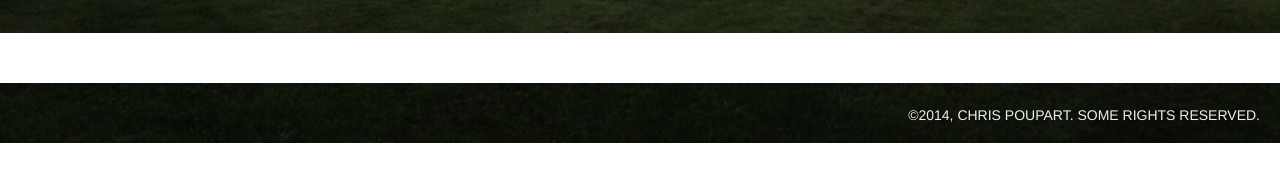
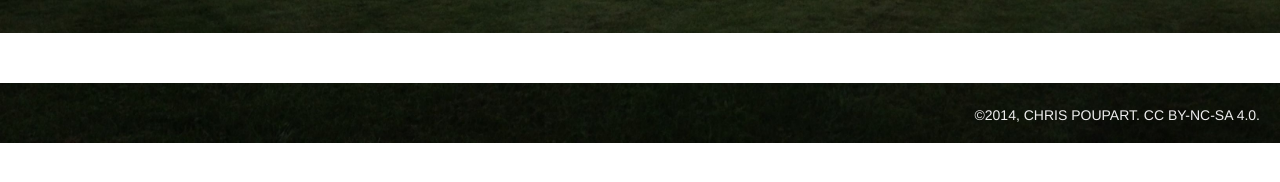
Before and after one commit to poupartfarms/poupartfarms.github.io, a Jekyll site: the page built from index.html, in a window 1280 px wide. Shown: the part 317-499 px from the top of the page. Built offline with Jekyll 4.4.1, drawn with Linux system fonts in a browser that asks for light colours; Markdown is read by kramdown in place of the engine named in the settings; the list of posts is cut into pages by our own code.

Commit message:
update the license

```diff
--- a/_config.yml
+++ b/_config.yml
@@ -52,5 +52,5 @@
 copyright:
   author:	Chris Poupart
   url:		http://poupart.farm
-  type_title:	Some rights reserved
-  type_url:	http://creativecommons.org/licenses/by-nc/2.5
+  type_title:	CC BY-NC-SA 4.0
+  type_url:	https://creativecommons.org/licenses/by-nc-sa/4.0/
```
